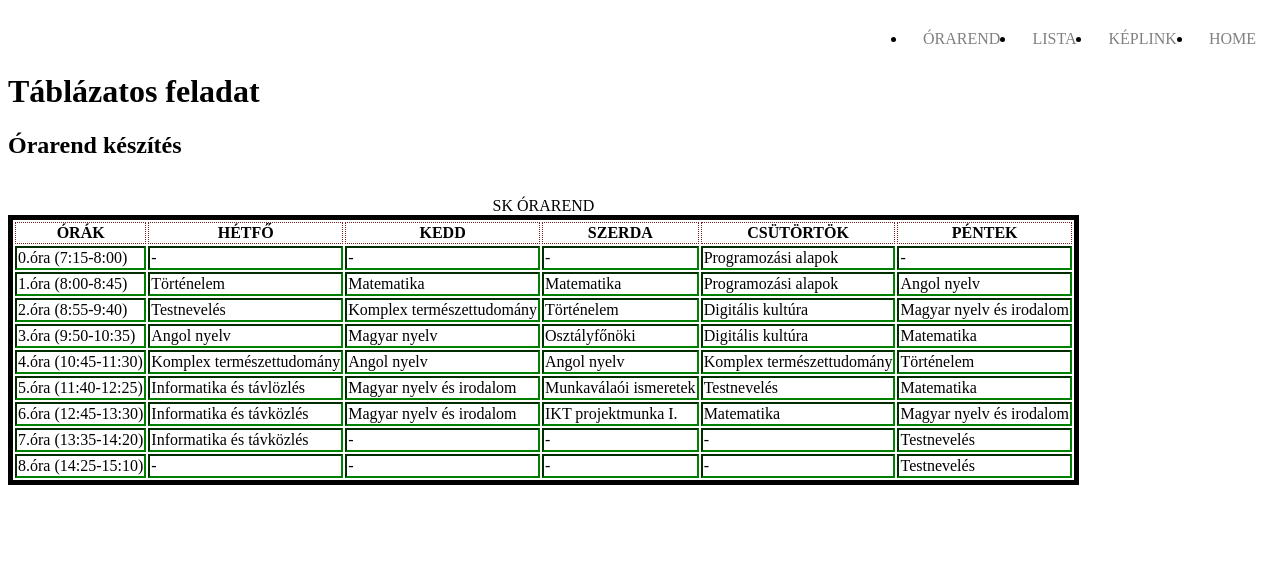
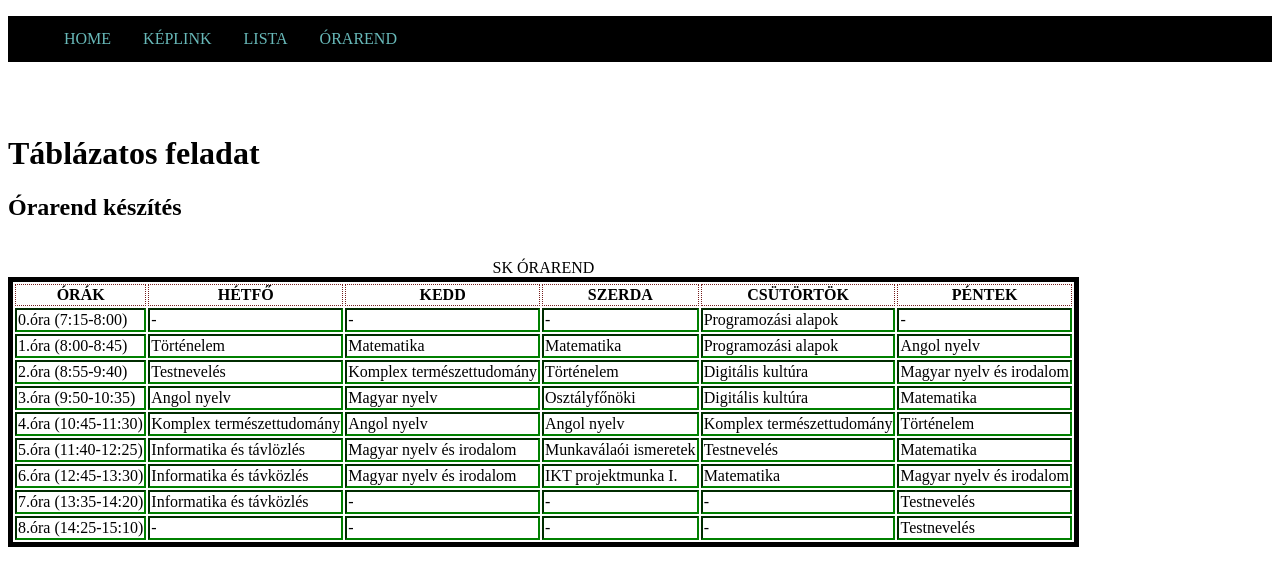
Before and after one commit to KriszSk/web, a plain HTML site: page tablazat.html in a window 1280 px wide. Drawn offline with Linux system fonts and the light colour scheme.

Commit message:
Add files via upload

```diff
--- a/style.css
+++ b/style.css
@@ -1,7 +1,3 @@
-<!DOCTYPE html>
-<html>
-<head>
-<style>
 ul {
   list-style-type: none;
   margin: 4;
@@ -11,30 +7,27 @@ ul {
 }
 
 li {
-  float: right;
+  float: left; box-align: left ;
 }
 
 li a {
   display: block;
-  color: gray;
-  text-align: center;
+  color: rgba(144, 255, 255, 0.726);
+  text-align: start;
   padding: 14px 16px;
   text-decoration: none;
 }
 
 li a:hover {
-  background-color: red;
+  background-color: rgb(148, 0, 0);
 }
-</style>
-</head>
-<body>
 
-<ul>
+ul
    <li><a class="active" href="index.html">HOME</a></li>
    <li><a href="keplink.html">KÉPLINK</a></li>
    <li><a href="lista.html">LISTA</a></li>
    <li><a href="tablazat.html">ÓRAREND</a></li>
-</ul>
+ul
 
 </body>
 </html>
--- a/tablazat.html
+++ b/tablazat.html
@@ -1,8 +1,8 @@
 <!DOCTYPE html>
 <html lang="hu">
+
 <head>
     <meta charset="UTF-8">
-    <meta http-equiv="X-UA-Compatible" content="IE=edge">
     <meta name="viewport" content="width=device-width, initial-scale=1.0">
     <title>ÓRAREND</title>
     <link rel="stylesheet" href="style.css">
```
Also changed, not shown: index.html (+1 -1 lines), keplink.html (+2 -1 lines), lista.html (+3 -2 lines).
